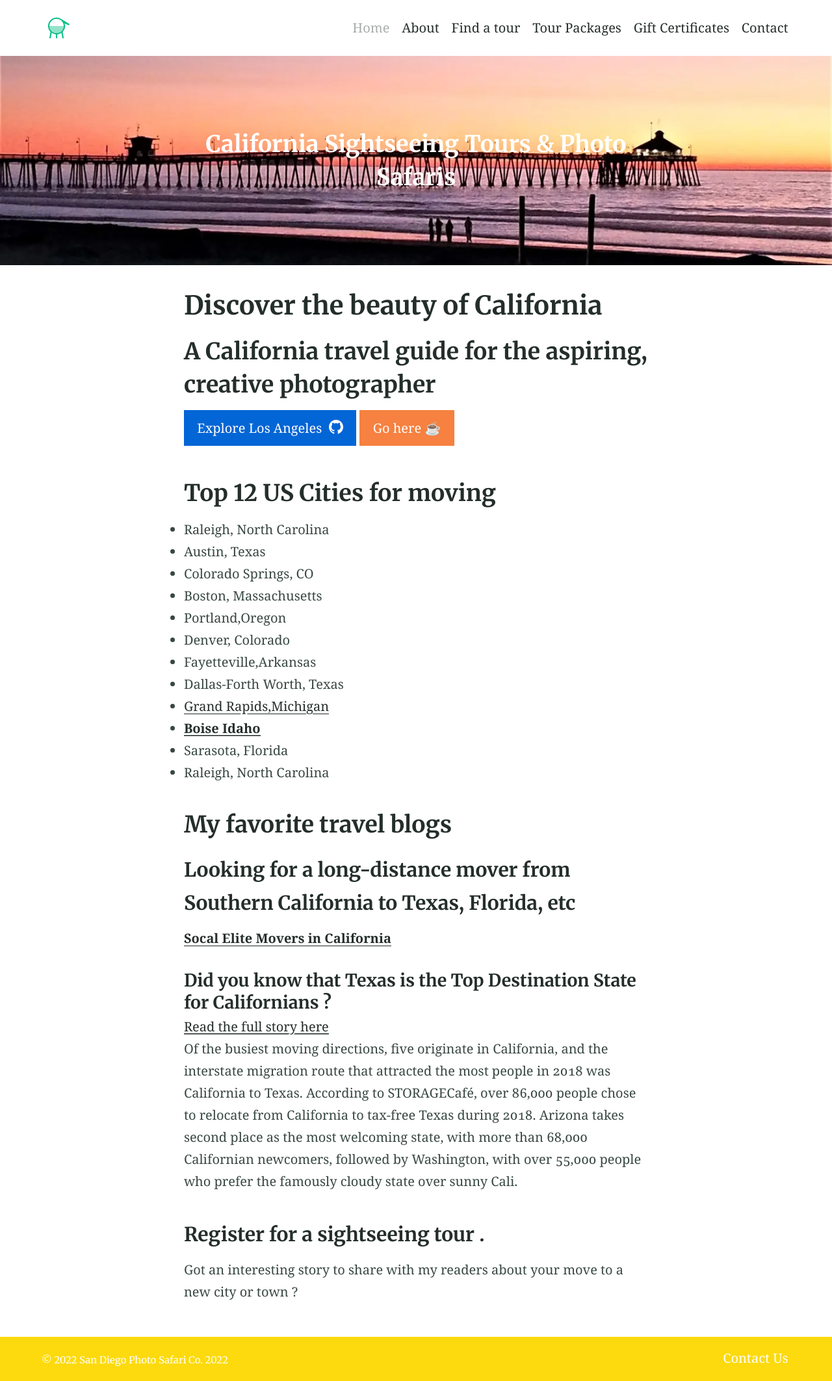
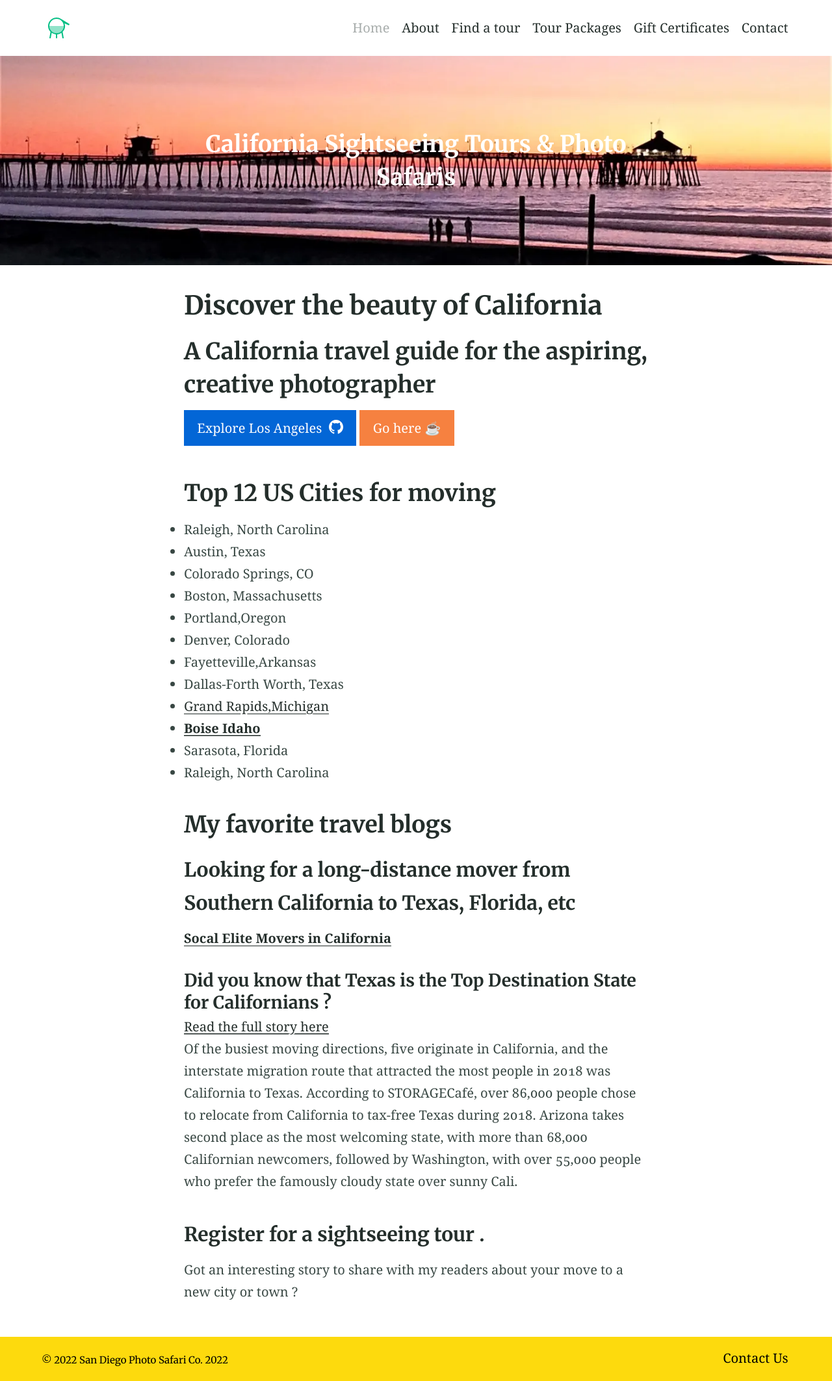
Before and after one commit to Coolweb2go/californiaphotosafaris, a Jekyll site: the page built from index.md, in a window 1280 px wide. Shown: the whole page at 65% size. Built offline with Jekyll 4.4.1, drawn with Linux system fonts in a browser that asks for light colours.

Commit message:
Update _theme.scss

```diff
--- a/_sass/_theme.scss
+++ b/_sass/_theme.scss
@@ -90,11 +90,11 @@ body {
 
 .footer {
   background: #FDDA0D;
-  color: #fff;
+  color: #000;
   a {
-    color: #fff;
+    color: #000;
     &:hover {
-      color: #c6edf4;
+      color: #000;
     }
   }
   .container {
@@ -102,7 +102,7 @@ body {
   }
   .small {
     padding-top: 0;
-    color: #fff;
+    color: #000;
   }
 }
 
```
